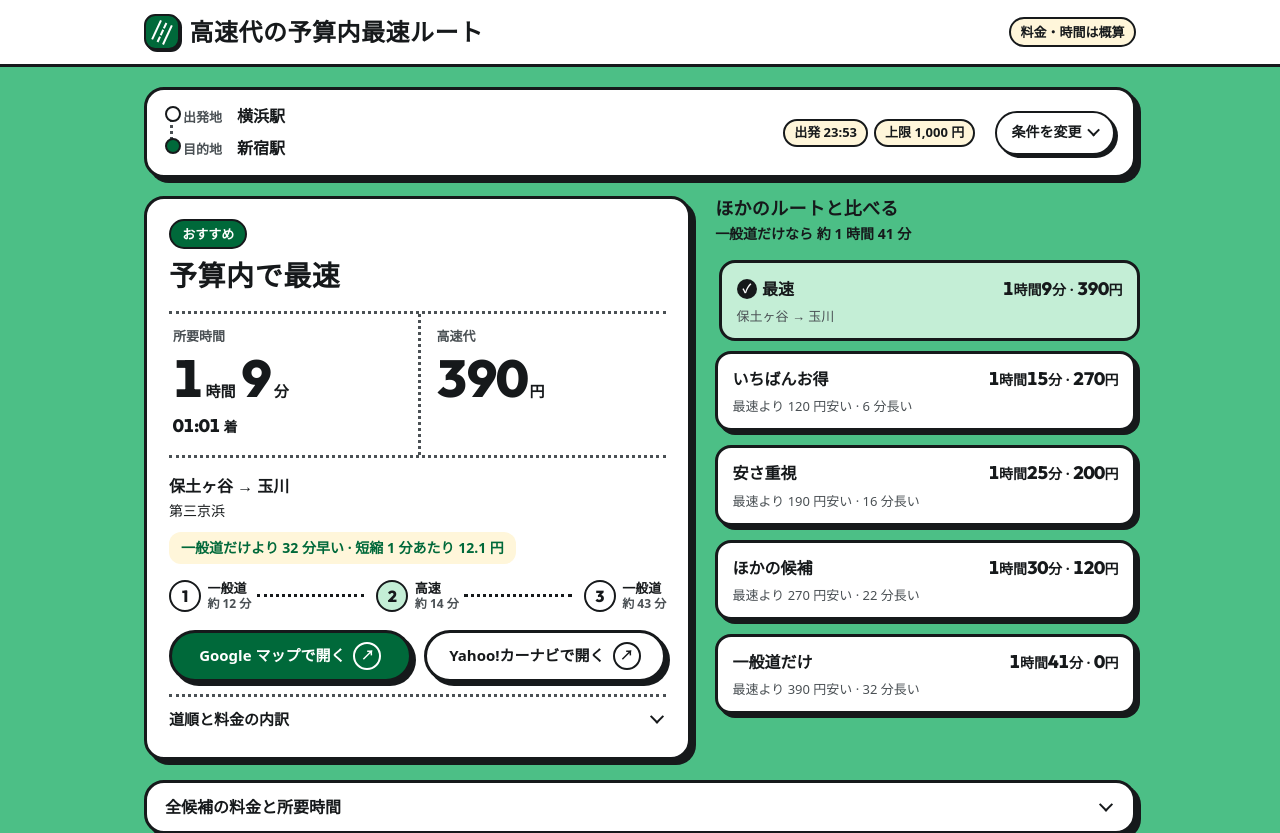
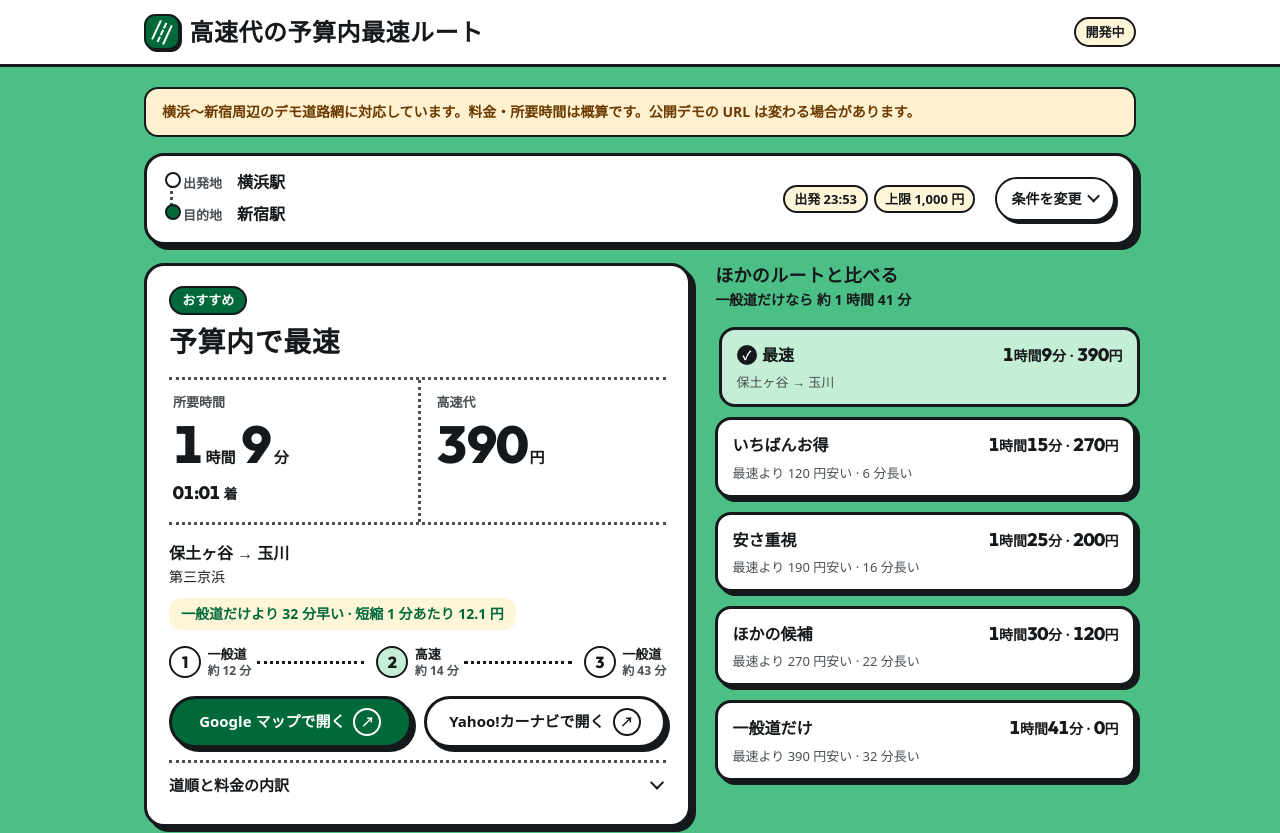
Before and after one commit to bocchithejinjin/tollroute, a Django app: page / in a window 1280 px wide. Shown: the top 833 px of the page. Run offline with Django 5.2, Linux system fonts and the light colour scheme; data that the repository does not hold is empty; some web fonts are replaced.

Commit message:
開発中の表示とデモの制約を検索画面に追加
Co-Authored-By: Codex <noreply@openai.com>

```diff
--- a/routes/static/routes/search.css
+++ b/routes/static/routes/search.css
@@ -51,7 +51,7 @@ main { padding-block: 1.25rem 3rem; }
 .road-mark::before { inset-inline: .55rem; border-inline: 2px solid var(--on-accent); }
 .road-mark::after { left: calc(50% - 1px); border-left: 2px dashed var(--on-accent); }
 .masthead-tools { display: flex; align-items: center; flex-wrap: wrap; gap: .375rem .75rem; }
-.estimate { display: inline-block; padding: .15rem .6rem; border: var(--border-thin); border-radius: 999px; background: var(--wash); font-size: .8125rem; font-weight: 700; }
+.development-status { display: inline-block; padding: .15rem .6rem; border: var(--border-thin); border-radius: 999px; background: var(--wash); font-size: .8125rem; font-weight: 700; }
 
 /* カード共通 */
 .panel, .chosen { background: var(--white); border: var(--border); border-radius: var(--radius); box-shadow: var(--shadow); }
@@ -93,13 +93,14 @@ fieldset { min-width: 0; padding: 0; border: 0; margin: 0; }
 .primary { background: var(--accent); color: var(--on-accent); }
 .primary:hover { background: var(--ink); color: var(--white); }
 .search-button { width: 100%; min-height: 56px; margin-top: 1.25rem; font-size: 1.0625rem; border-width: 3px; }
-.form-footer { display: flex; align-items: center; justify-content: space-between; flex-wrap: wrap; gap: .25rem 1rem; margin-top: .75rem; color: var(--muted); font-size: .875rem; }
+.forget-button { display: block; margin: .75rem 0 0 auto; }
 .muted { color: var(--muted); font-size: .875rem; }
 .text-button { min-height: 44px; background: none; border: 0; color: var(--accent); font-weight: 700; text-decoration: underline; text-underline-offset: 3px; padding-inline: .25rem; }
 
 /* お知らせ */
 .notice { padding: .75rem 1rem; border-radius: .875rem; background: var(--white); border: var(--border-thin); font-size: .875rem; font-weight: 700; margin-top: .875rem; }
 .warning { background: var(--warning-bg); color: var(--warning-ink); }
+.coverage-notice { margin: 0 0 1rem; }
 
 /* 結果 */
 .decision { display: grid; grid-template-columns: minmax(0, 1.3fr) minmax(0, 1fr); align-items: start; gap: 1.5rem; margin-top: 1.125rem; }
--- a/routes/templates/routes/index.html
+++ b/routes/templates/routes/index.html
@@ -33,12 +33,15 @@
     <div class="page-width masthead-inner">
       <h1><span class="road-mark" aria-hidden="true"></span>高速代の予算内最速ルート</h1>
       <div class="masthead-tools">
-        <span class="estimate">料金・時間は概算</span>
+        <span class="development-status">開発中</span>
       </div>
     </div>
   </header>
 
   <main class="page-width">
+    <p class="notice warning coverage-notice">
+      横浜〜新宿周辺のデモ道路網に対応しています。料金・所要時間は概算です。公開デモの URL は変わる場合があります。
+    </p>
     <details class="panel trip" id="trip">
       <summary class="trip-summary">
         <span class="trip-points">
@@ -87,10 +90,7 @@
           </div>
         </div>
         <button class="button primary search-button" type="submit">ルートを探す</button>
-        <div class="form-footer">
-          <span>対応範囲は横浜〜新宿の周辺です。</span>
-          <button id="forget" class="text-button" type="button" hidden>保存した地点・予算を消す</button>
-        </div>
+        <button id="forget" class="text-button forget-button" type="button" hidden>保存した地点・予算を消す</button>
       </form>
     </details>
 
```
Also changed, not shown: routes/tests/test_demo.py (+4 -1 lines).
